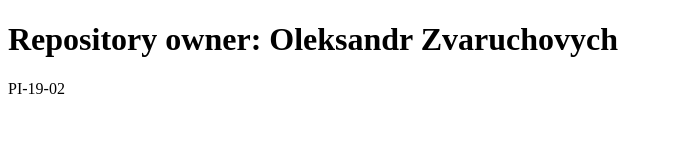
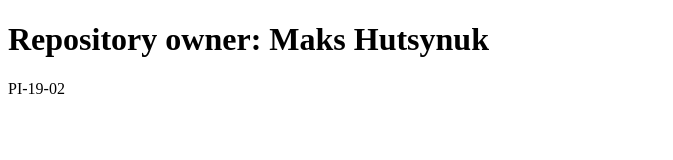
Before and after one commit to zvarucho/pr_protect_Zvaruchovych, a plain HTML site: page index.html in a window 1280 px wide. Shown: the whole page, without its empty margins (0-673 px from the left). Drawn offline with Linux system fonts and the light colour scheme.

Commit message:
added index.html
added name Maks Hutsynuk

```diff
--- a/index.html
+++ b/index.html
@@ -7,7 +7,7 @@
     <title>Zvaruchovych</title>
 </head>
 <body>
-    <h1>Repository owner: Oleksandr Zvaruchovych</h1>
+    <h1>Repository owner: Maks Hutsynuk</h1>
     <p>PI-19-02</p>
 </body>
 </html>
```
